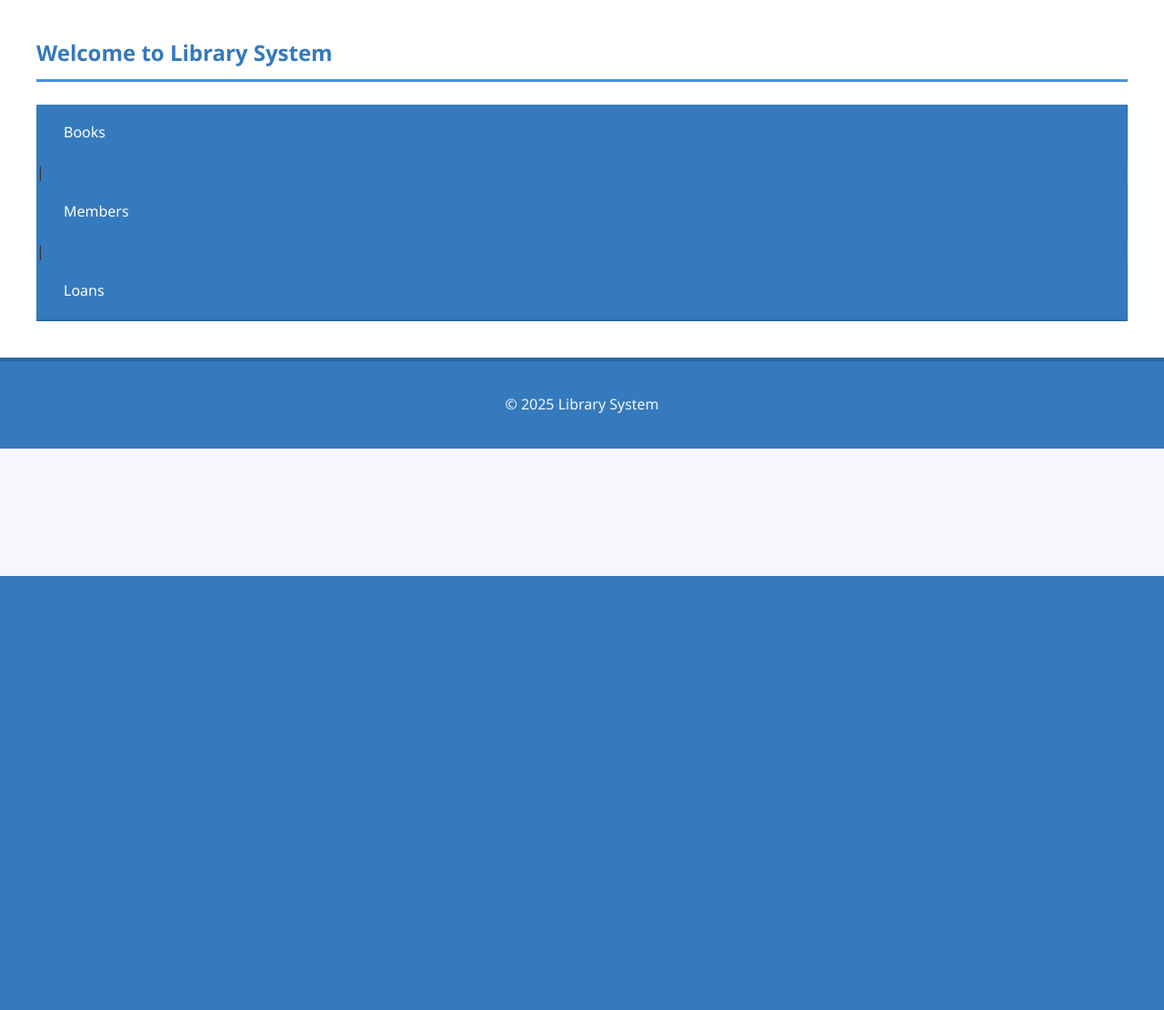
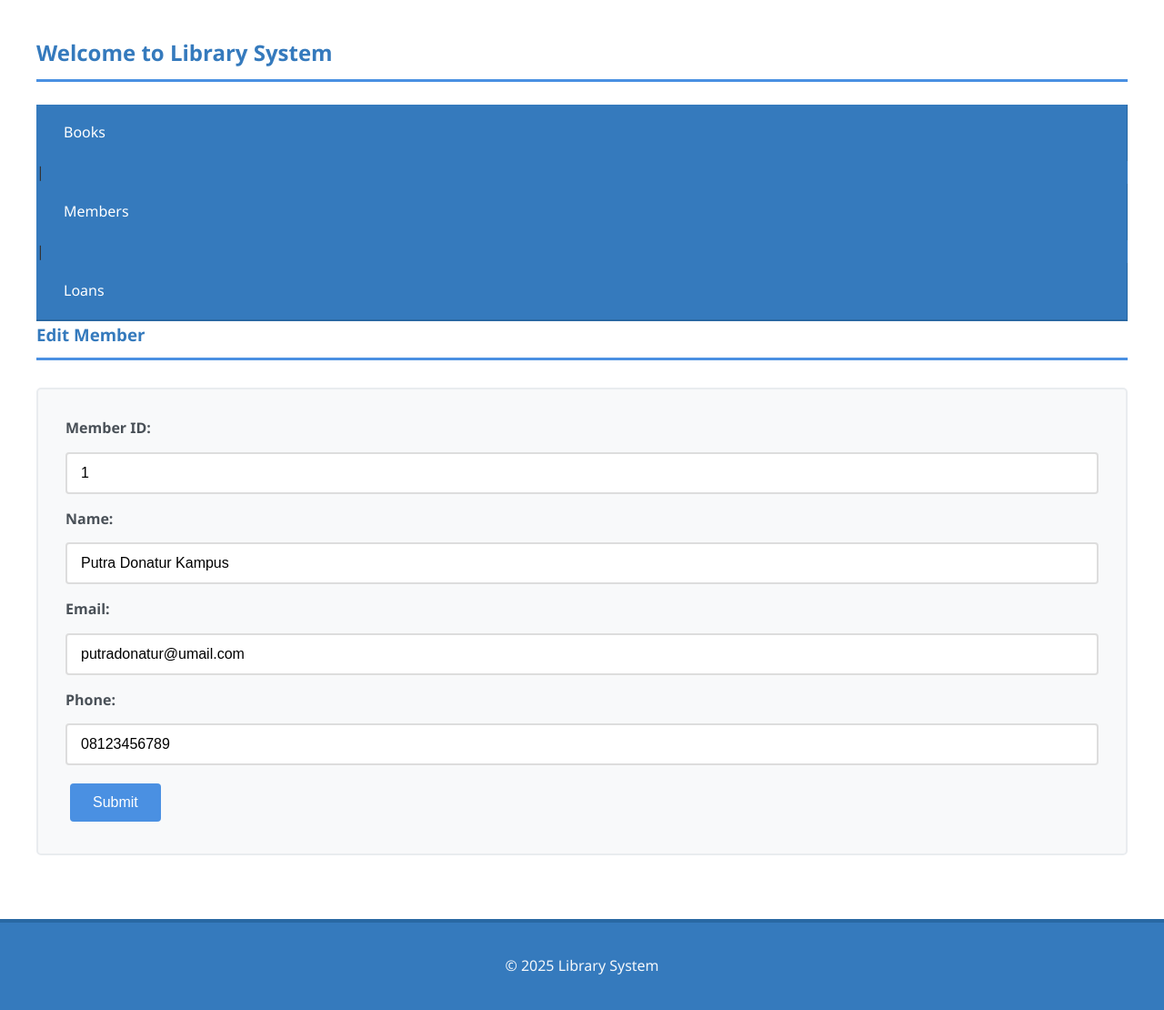
Before and after one commit to wilsontulus/TP7DPBO2425C1, a PHP site: page /index.php?page=members_edit&member_id=1 in a window 1280 px wide. Shown: the part 167-1277 px from the top of the page at 91% size. Before the commit the page ends 800 px from the top, so only its background shows below. Run offline with PHP 8.4, Linux system fonts and the light colour scheme; data comes from the database, SQL or seed files in the repository.

Commit message:
CRUD progress

```diff
--- a/SourceCode/class/Book.php
+++ b/SourceCode/class/Book.php
@@ -9,6 +9,11 @@ class Book {
     }
 
     // Getter functions
+
+    public function getAllGenres() {
+        $stmt = $this->db->query("SELECT * FROM genres");
+        return $stmt->fetchAll(PDO::FETCH_ASSOC);
+    }
 
     public function getGenreFromId($genre_id) {
         $stmt = $this->db->prepare("SELECT * FROM genres WHERE id = ?");
--- a/SourceCode/class/Loan.php
+++ b/SourceCode/class/Loan.php
@@ -19,19 +19,15 @@ class Loan {
     public function borrowBook($book_id, $member_id) {
         $stmt = $this->db->prepare("INSERT INTO loans (book_id, member_id, loan_date) VALUES (?, ?, CURDATE())");
         $stmtBook = $this->db->prepare("SELECT stock FROM books WHERE id = ?");
-        $stmt->execute([$book_id]);
+        $stmtBook->execute([$book_id]);
 
         $book = new Book();
-        $bookData = $stmt->fetch(); // $this->db->query("SELECT stock FROM books WHERE id = $book_id")->fetch();
+        $bookData = $stmtBook->fetch(); // $this->db->query("SELECT stock FROM books WHERE id = $book_id")->fetch();
         if (isset($bookData) && $bookData['stock'] > 0) {
             $book->updateStock($book_id, $bookData['stock'] - 1);
             return $stmt->execute([$book_id, $member_id]);
         }
         return false;
-    }
-
-    public function extendBookLoanDate($loan_id, $member_id, $length) {
-
     }
 
     public function returnBook($loan_id) {
--- a/SourceCode/index.php
+++ b/SourceCode/index.php
@@ -10,9 +10,36 @@ $loan = new Loan();
 if (isset($_POST['borrow'])) {
     $loan->borrowBook($_POST['book_id'], $_POST['member_id']);
 }
+
 if (isset($_GET['return'])) {
     $loan->returnBook($_GET['return']);
 }
+
+if (isset($_POST['add_book'])) {
+    $book->addBook($_POST['book_title'], $_POST['book_author'], $_POST['book_isbn'], $_POST['book_genre_id'], $_POST['book_stock']);
+}
+
+if (isset($_POST['add_member'])) {
+    $member->addMember($_POST['member_name'], $_POST['member_email'], $_POST['member_phone']);
+}
+
+if (isset($_POST['edit_book'])) {
+    $book->updateBook($_POST['book_id'], $_POST['book_title'], $_POST['book_author'], $_POST['book_isbn'], $_POST['book_genre_id'], $_POST['book_stock']);
+}
+
+if (isset($_POST['edit_member'])) {
+    $member->updateMember($_POST['member_id'], $_POST['member_name'], $_POST['member_email'], $_POST['member_phone']);
+}
+
+if (isset($_GET['delete_book'])) {
+    $book->deleteBook($_GET['delete_book']);
+}
+
+if (isset($_GET['delete_member'])) {
+    $member->deleteMember($_GET['delete_member']);
+}
+
+
 ?>
 
 <!DOCTYPE html>
@@ -38,6 +65,13 @@ if (isset($_GET['return'])) {
             if ($page == 'books') include 'view/books.php';
             elseif ($page == 'members') include 'view/members.php';
             elseif ($page == 'loans') include 'view/loans.php';
+
+
+            elseif ($page == 'books_add') include 'view/books_add.php';
+            elseif ($page == 'members_add') include 'view/members_add.php';
+
+            elseif ($page == 'books_edit') include 'view/books_edit.php';
+            elseif ($page == 'members_edit') include 'view/members_edit.php';
         }
         ?>
     </main>
--- /dev/null
+++ b/SourceCode/view/members_edit.php
@@ -0,0 +1,29 @@
+<?php
+require_once 'class/Member.php';
+
+$member_id = $_GET['member_id'];
+if (isset($member_id)) {
+    $memberObject = $member->getMemberById($member_id);
+    if (isset($memberObject)) {
+        $member_name = $memberObject['name'];
+        $member_email = $memberObject['email'];
+        $member_phone = $memberObject['phone'];
+    }
+}
+
+?>
+
+<h3>Edit Member</h3>
+<form method="POST">
+    <label>Member ID:</label>
+    <input type="text" id="member_id" name="member_id" value="<?= $member_id ?>">
+    <label>Name:</label>
+    <input type="text" id="member_name" name="member_name" value="<?= $member_name ?>">
+    <label>Email:</label>
+    <input type="text" id="member_email" name="member_email" value="<?= $member_email ?>">
+    <label>Phone:</label>
+    <input type="text" id="member_phone" name="member_phone" value="<?= $member_phone ?>">
+    <a href="?page=members">
+        <button type="submit" name="edit_member">Submit</button>
+    </a>
+</form>
```
Also changed, not shown: SourceCode/view/books.php (+10 -0 lines), SourceCode/view/books_add.php (added, +27 -0 lines), SourceCode/view/books_edit.php (added, +48 -0 lines), SourceCode/view/members.php (+10 -0 lines), SourceCode/view/members_add.php (added, +18 -0 lines), Dokumentasi/uml_diagram.svg (added), README.md, 1 other file.
